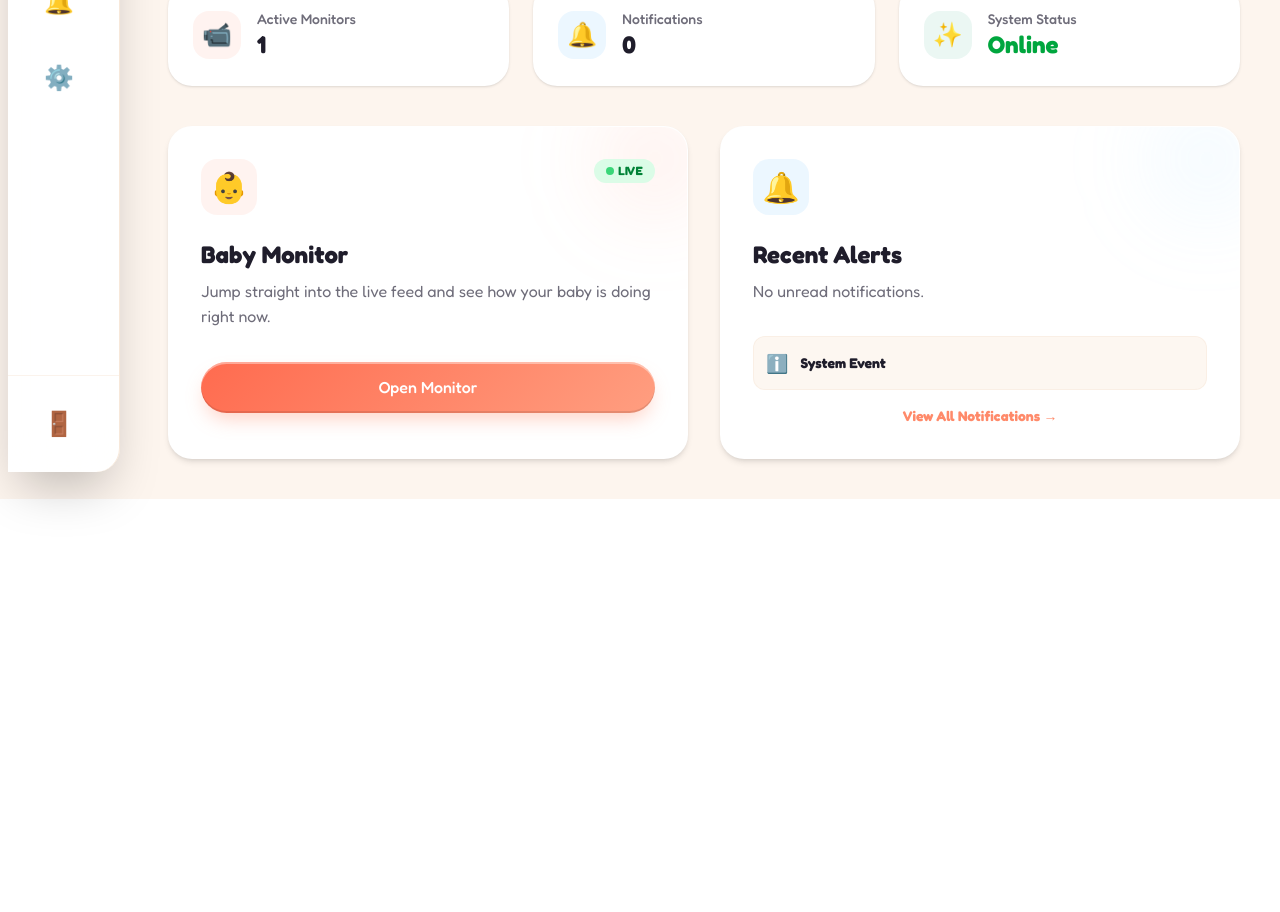
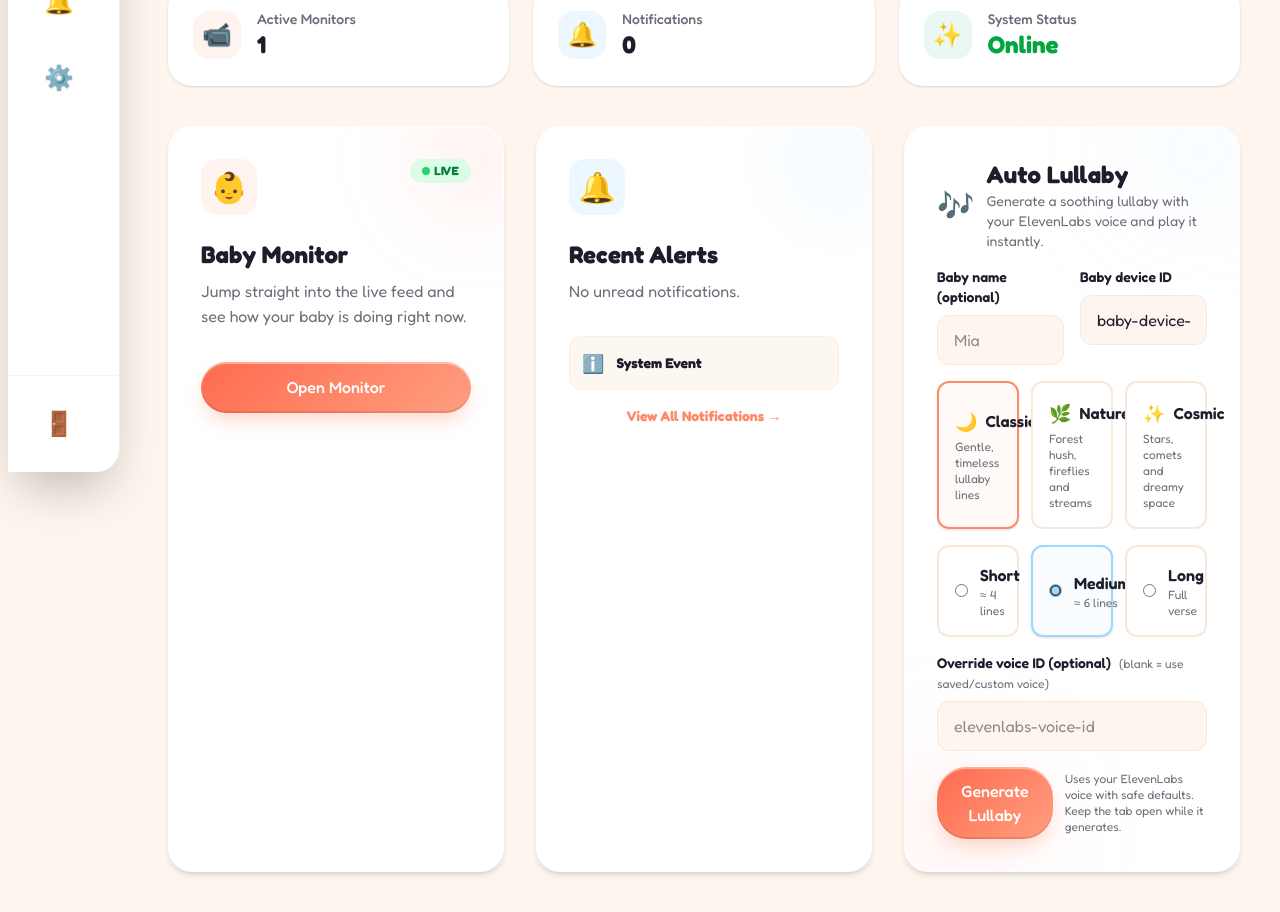
Before and after one commit to vvictort/htc-2026, a React (Vite) app in the folder frontend/: page /dashboard in a window 1280 px wide. Shown: the part 320-1232 px from the top of the page. Before the commit the page ends 819 px from the top, so only its background shows below. Built offline with nearby package versions, Linux system fonts and the light colour scheme; no server answers.

Commit message:
added lullaby feature

```diff
--- /dev/null
+++ b/frontend/src/components/dashboard/LullabyGenerator.tsx
@@ -0,0 +1,238 @@
+import { FormEvent, useEffect, useState } from "react";
+import { useAuth } from "../../context/useAuth";
+import { AUDIO_ENDPOINTS, getAuthToken } from "../../utils/api";
+
+type LullabyTheme = "classic" | "nature" | "cosmic";
+type LullabyLength = "short" | "medium" | "long";
+
+const themes: { value: LullabyTheme; label: string; emoji: string; blurb: string }[] = [
+  { value: "classic", label: "Classic", emoji: "🌙", blurb: "Gentle, timeless lullaby lines" },
+  { value: "nature", label: "Nature", emoji: "🌿", blurb: "Forest hush, fireflies and streams" },
+  { value: "cosmic", label: "Cosmic", emoji: "✨", blurb: "Stars, comets and dreamy space" },
+];
+
+const lengths: { value: LullabyLength; label: string; note: string }[] = [
+  { value: "short", label: "Short", note: "≈ 4 lines" },
+  { value: "medium", label: "Medium", note: "≈ 6 lines" },
+  { value: "long", label: "Long", note: "Full verse" },
+];
+
+export default function LullabyGenerator() {
+  const { token, loading: authLoading } = useAuth();
+  const [babyName, setBabyName] = useState("");
+  const [deviceId, setDeviceId] = useState("baby-device-1");
+  const [theme, setTheme] = useState<LullabyTheme>("classic");
+  const [length, setLength] = useState<LullabyLength>("medium");
+  const [voiceId, setVoiceId] = useState("");
+  const [audioUrl, setAudioUrl] = useState<string | null>(null);
+  const [loading, setLoading] = useState(false);
+  const [error, setError] = useState<string | null>(null);
+  const [success, setSuccess] = useState<string | null>(null);
+
+  // Revoke object URL when replaced/unmounted
+  useEffect(() => {
+    return () => {
+      if (audioUrl) URL.revokeObjectURL(audioUrl);
+    };
+  }, [audioUrl]);
+
+  const handleGenerate = async (e: FormEvent) => {
+    e.preventDefault();
+    if (authLoading) return;
+
+    const authToken = token || getAuthToken();
+    if (!authToken) {
+      setError("Please log in to generate a lullaby.");
+      return;
+    }
+    if (!deviceId.trim()) {
+      setError("Device ID is required.");
+      return;
+    }
+
+    setLoading(true);
+    setError(null);
+    setSuccess(null);
+
+    try {
+      const res = await fetch(AUDIO_ENDPOINTS.LULLABY, {
+        method: "POST",
+        headers: {
+          Authorization: `Bearer ${authToken}`,
+          "Content-Type": "application/json",
+          Accept: "audio/mpeg",
+        },
+        body: JSON.stringify({
+          babyName: babyName.trim() || undefined,
+          babyDeviceId: deviceId.trim(),
+          theme,
+          length,
+          voiceId: voiceId.trim() || undefined, // leave blank to use saved/custom voice
+        }),
+      });
+
+      if (!res.ok) {
+        let message = `Failed to generate lullaby (${res.status})`;
+        try {
+          const data = await res.json();
+          if (data?.error) message = data.error;
+        } catch {
+          // ignore JSON parse errors
+        }
+        throw new Error(message);
+      }
+
+      const blob = await res.blob();
+      const url = URL.createObjectURL(blob);
+      if (audioUrl) URL.revokeObjectURL(audioUrl);
+      setAudioUrl(url);
+      setSuccess("Lullaby ready! Tap play or download.");
+    } catch (err) {
+      setError(err instanceof Error ? err.message : "Unexpected error while generating your lullaby.");
+    } finally {
+      setLoading(false);
+    }
+  };
+
+  return (
+    <div className="bg-white rounded-card p-8 border border-white/60 shadow-md hover:shadow-lg transition-shadow relative overflow-hidden">
+      <div className="absolute top-0 right-0 -mr-8 -mt-12 w-36 h-36 bg-soft-blue/10 rounded-full blur-3xl" />
+      <div className="absolute bottom-0 left-0 -ml-10 -mb-12 w-40 h-40 bg-coral/10 rounded-full blur-3xl" />
+
+      <div className="relative z-10">
+        <div className="flex items-center gap-3 mb-4">
+          <span className="text-3xl">🎶</span>
+          <div>
+            <h3 className="text-2xl font-bold text-charcoal">Auto Lullaby</h3>
+            <p className="text-sm text-mid-gray">
+              Generate a soothing lullaby with your ElevenLabs voice and play it instantly.
+            </p>
+          </div>
+        </div>
+
+        <form onSubmit={handleGenerate} className="space-y-4">
+          <div className="grid md:grid-cols-2 gap-4">
+            <label className="flex flex-col gap-2">
+              <span className="text-sm font-semibold text-charcoal">Baby name (optional)</span>
+              <input
+                type="text"
+                value={babyName}
+                onChange={(e) => setBabyName(e.target.value)}
+                placeholder="Mia"
+                className="rounded-xl border border-warm-cream bg-warm-white px-4 py-3 text-charcoal focus:ring-2 focus:ring-coral focus:outline-none"
+                maxLength={40}
+              />
+            </label>
+
+            <label className="flex flex-col gap-2">
+              <span className="text-sm font-semibold text-charcoal">Baby device ID</span>
+              <input
+                type="text"
+                value={deviceId}
+                onChange={(e) => setDeviceId(e.target.value)}
+                placeholder="baby-device-1"
+                className="rounded-xl border border-warm-cream bg-warm-white px-4 py-3 text-charcoal focus:ring-2 focus:ring-coral focus:outline-none"
+                required
+              />
+            </label>
+          </div>
+
+          <div className="grid md:grid-cols-3 gap-3">
+            {themes.map((item) => (
+              <button
+                type="button"
+                key={item.value}
+                onClick={() => setTheme(item.value)}
+                className={`p-4 rounded-xl border-2 text-left transition-all ${
+                  theme === item.value
+                    ? "border-coral bg-coral/5 shadow-sm"
+                    : "border-warm-cream hover:border-coral/50 bg-white"
+                }`}>
+                <div className="flex items-center gap-2 font-semibold text-charcoal">
+                  <span className="text-lg">{item.emoji}</span>
+                  {item.label}
+                </div>
+                <p className="text-xs text-mid-gray mt-1">{item.blurb}</p>
+              </button>
+            ))}
+          </div>
+
+          <div className="grid md:grid-cols-3 gap-3">
+            {lengths.map((item) => (
+              <label
+                key={item.value}
+                className={`p-4 rounded-xl border-2 flex items-center gap-3 cursor-pointer transition-all ${
+                  length === item.value
+                    ? "border-soft-blue bg-soft-blue/5 shadow-sm"
+                    : "border-warm-cream hover:border-soft-blue/50 bg-white"
+                }`}>
+                <input
+                  type="radio"
+                  name="length"
+                  value={item.value}
+                  checked={length === item.value}
+                  onChange={() => setLength(item.value)}
+                  className="accent-soft-blue"
+                />
+                <div>
+                  <div className="font-semibold text-charcoal">{item.label}</div>
+                  <div className="text-xs text-mid-gray">{item.note}</div>
+                </div>
+              </label>
+            ))}
+          </div>
+
+          <label className="flex flex-col gap-2">
+            <span className="text-sm font-semibold text-charcoal">
+              Override voice ID (optional)
+              <span className="text-xs text-mid-gray font-normal ml-2">(blank = use saved/custom voice)</span>
+            </span>
+            <input
+              type="text"
+              value={voiceId}
+              onChange={(e) => setVoiceId(e.target.value)}
+              placeholder="elevenlabs-voice-id"
+              className="rounded-xl border border-warm-cream bg-warm-white px-4 py-3 text-charcoal focus:ring-2 focus:ring-soft-blue focus:outline-none"
+            />
+          </label>
+
+          {error && <div className="text-red-500 text-sm bg-red-50 border border-red-100 rounded-lg px-3 py-2">{error}</div>}
+          {success && <div className="text-green-600 text-sm bg-green-50 border border-green-100 rounded-lg px-3 py-2">{success}</div>}
+
+          <div className="flex items-center gap-3">
+            <button
+              type="submit"
+              disabled={loading}
+              className="btn-primary px-6 py-3 disabled:opacity-60 disabled:cursor-not-allowed">
+              {loading ? "Generating..." : "Generate Lullaby"}
+            </button>
+            <p className="text-xs text-mid-gray">
+              Uses your ElevenLabs voice with safe defaults. Keep the tab open while it generates.
+            </p>
+          </div>
+        </form>
+
+        {audioUrl && (
+          <div className="mt-6 p-4 rounded-xl border border-warm-cream bg-warm-white/70">
+            <div className="flex items-center justify-between gap-3 mb-3">
+              <div className="flex items-center gap-2 font-semibold text-charcoal">
+                <span>▶️</span>
+                <span>Your lullaby preview</span>
+              </div>
+              <a
+                href={audioUrl}
+                download="lullaby.mp3"
+                className="text-sm text-coral font-semibold hover:text-coral-dark">
+                Download MP3
+              </a>
+            </div>
+            <audio controls className="w-full">
+              <source src={audioUrl} type="audio/mpeg" />
+              Your browser does not support audio playback.
+            </audio>
+          </div>
+        )}
+      </div>
+    </div>
+  );
+}
--- a/frontend/src/pages/DashboardPage.tsx
+++ b/frontend/src/pages/DashboardPage.tsx
@@ -6,6 +6,7 @@ import { useEffect, useState } from "react";
 import { io, Socket } from "socket.io-client";
 import { useAuth } from "../context/useAuth";
 import { NOTIFICATION_ENDPOINTS, getAuthToken } from "../utils/api";
+import LullabyGenerator from "../components/dashboard/LullabyGenerator";
 
 interface RecentNotification {
   id: string;
@@ -163,7 +164,7 @@ export default function DashboardPage() {
         </motion.div>
 
         {/* Quick Actions */}
-        <div className="grid md:grid-cols-2 gap-8">
+        <div className="grid md:grid-cols-2 xl:grid-cols-3 gap-8">
           {/* Monitor Card */}
           <motion.div
             variants={item}
@@ -242,6 +243,11 @@ export default function DashboardPage() {
               View All Notifications →
             </Link>
           </motion.div>
+
+          {/* Lullaby Generator Card */}
+          <motion.div variants={item} className="xl:col-span-1 md:col-span-2">
+            <LullabyGenerator />
+          </motion.div>
         </div>
       </motion.div>
     </DashboardLayout>
--- a/frontend/src/utils/api.ts
+++ b/frontend/src/utils/api.ts
@@ -6,6 +6,13 @@ export const AUTH_ENDPOINTS = {
     SIGNUP: `${API_BASE_URL}/auth/signup`,
     LOGIN: `${API_BASE_URL}/auth/login`,
     ME: `${API_BASE_URL}/auth/me`,
+};
+
+// Audio endpoints
+export const AUDIO_ENDPOINTS = {
+    LULLABY: `${API_BASE_URL}/audio/lullaby`,
+    STREAM: `${API_BASE_URL}/audio/stream`,
+    VOICES: `${API_BASE_URL}/audio/voices`,
 };
 
 // Notification endpoints
```
Also changed, not shown: frontend/src/components/onboarding/VoiceSelector.tsx (+4 -6 lines), 2 other files (tests, documents, lock files or other folders).
